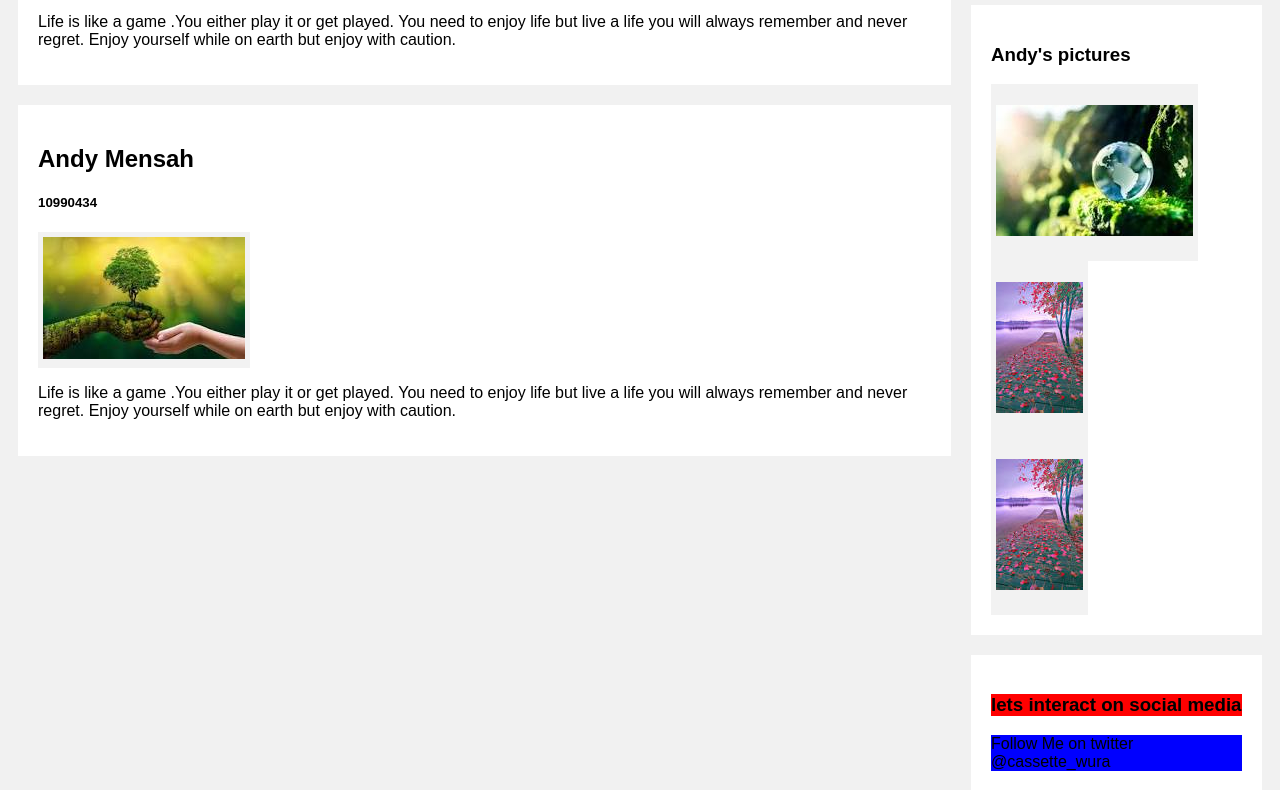
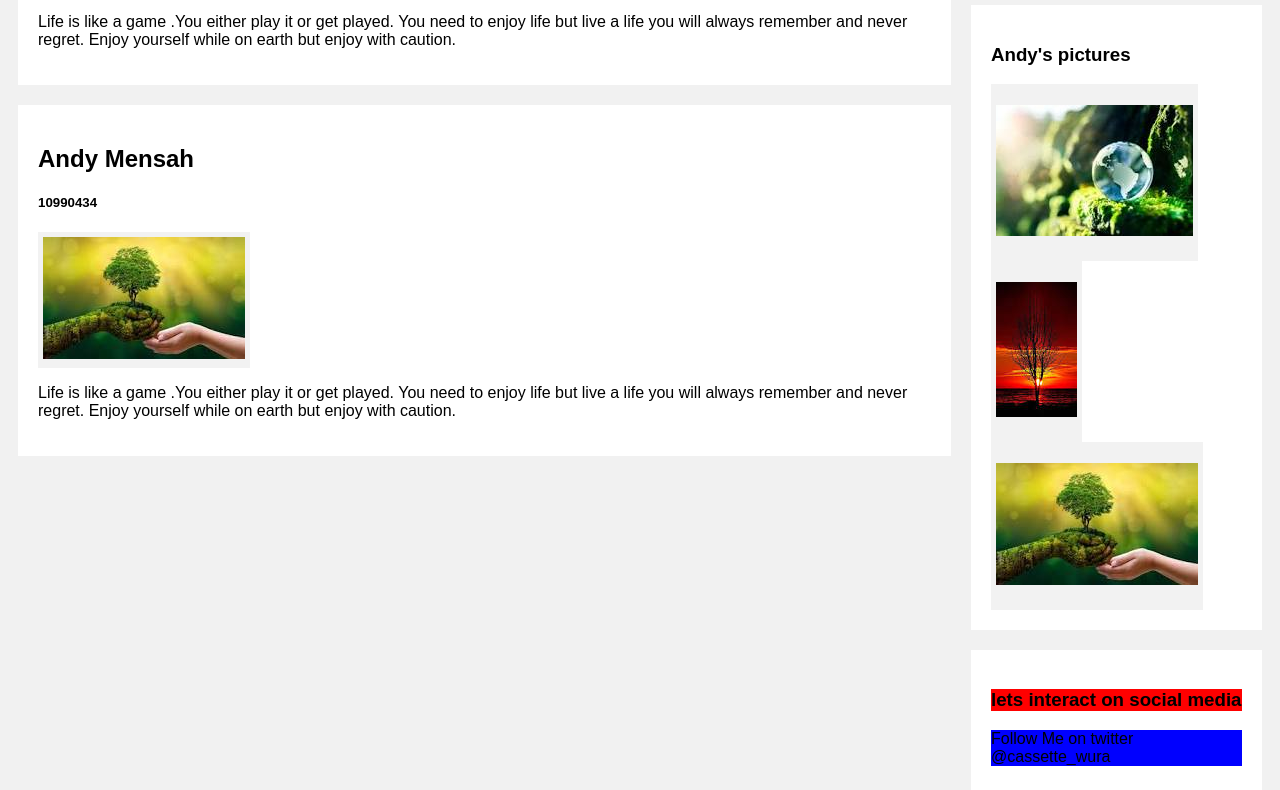
Before and after one commit to billibaby/andy, a plain HTML site: page index.html in a window 1280 px wide. Shown: the part 541-1331 px from the top of the page. Drawn offline with Linux system fonts and the light colour scheme.

Commit message:
Update index.html

```diff
--- a/index.html
+++ b/index.html
@@ -128,8 +128,8 @@ body {
     <div class="card">
       <h3>Andy's pictures </h3>
       <div class="img"><p><img src="images/k.jpg"></p></div>
-      <div class="img"><p><img src="images/l.jpg"></p></div>
-      <div class="img"><p><img src="images/l.jpg"></p></div>
+      <div class="img"><p><img src="images/download (1).jpg"></p></div>
+      <div class="img"><p><img src="images/download.jpg"></p></div>
     </div>
     <div class="card">
       <h3 style= background-color:red>lets interact on social media</h3>
```
